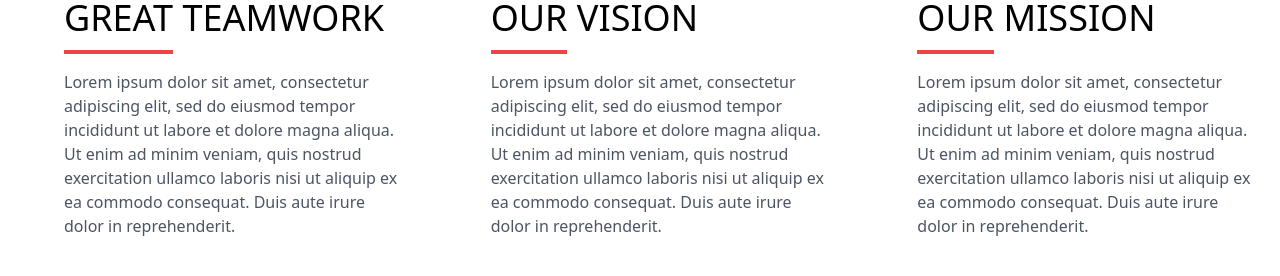
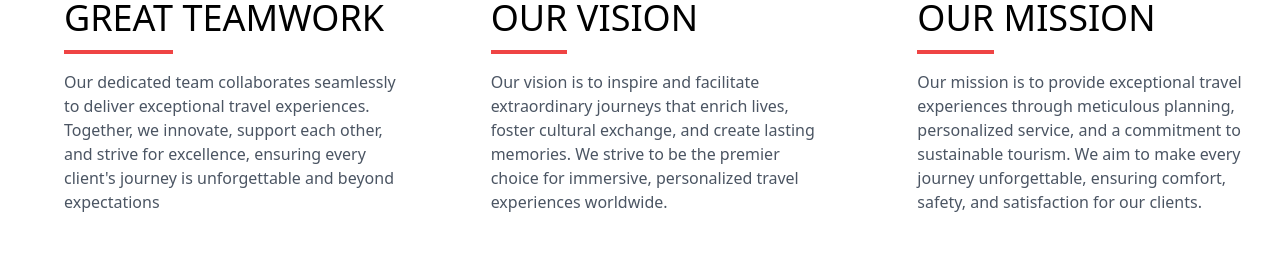
Before and after one commit to amisalaam/TitlisReact, a React (Vite) app: page /about in a window 1280 px wide. Shown: the part 610-886 px from the top of the page. Built offline with nearby package versions, Linux system fonts and the light colour scheme; no server answers; grey boxes are pictures that could not be loaded; a web font is replaced by a local one.

Commit message:
working on about

```diff
--- a/src/App.jsx
+++ b/src/App.jsx
@@ -23,7 +23,6 @@ function App() {
         <Route path='all/packages/plans/:packageId' element = {<PackagePlans />} />
         <Route path="/news" element={<News_Blogs />} />
         <Route path="/about" element={<About_us />} />
-        {/* <Route path='/dropdown' elemenet={D} */}
 
 
       </Routes>
--- a/src/components/about_us/Description.jsx
+++ b/src/components/about_us/Description.jsx
@@ -12,7 +12,7 @@ function Description() {
                     </div>
                     <div className='text-[16px] text-gray-600 font-thin '>
                         <p>
-                            Lorem ipsum dolor sit amet, consectetur adipiscing elit, sed do eiusmod tempor incididunt ut labore et dolore magna aliqua. Ut enim ad minim veniam, quis nostrud exercitation ullamco laboris nisi ut aliquip ex ea commodo consequat. Duis aute irure dolor in reprehenderit.
+                        Our dedicated team collaborates seamlessly to deliver exceptional travel experiences. Together, we innovate, support each other, and strive for excellence, ensuring every client's journey is unforgettable and beyond expectations
                         </p>
                     </div>
                 </div>
@@ -24,8 +24,9 @@ function Description() {
                         </h3>
                     </div>
                     <div className='text-[16px] text-gray-600 font-thin '>
+
                         <p>
-                            Lorem ipsum dolor sit amet, consectetur adipiscing elit, sed do eiusmod tempor incididunt ut labore et dolore magna aliqua. Ut enim ad minim veniam, quis nostrud exercitation ullamco laboris nisi ut aliquip ex ea commodo consequat. Duis aute irure dolor in reprehenderit.
+                        Our vision is to inspire and facilitate extraordinary journeys that enrich lives, foster cultural exchange, and create lasting memories. We strive to be the premier choice for immersive, personalized travel experiences worldwide.
                         </p>
                     </div>
                 </div>
@@ -38,7 +39,7 @@ function Description() {
                     </div>
                     <div className='text-[16px] text-gray-600 font-thin '>
                         <p>
-                            Lorem ipsum dolor sit amet, consectetur adipiscing elit, sed do eiusmod tempor incididunt ut labore et dolore magna aliqua. Ut enim ad minim veniam, quis nostrud exercitation ullamco laboris nisi ut aliquip ex ea commodo consequat. Duis aute irure dolor in reprehenderit.
+                        Our mission is to provide exceptional travel experiences through meticulous planning, personalized service, and a commitment to sustainable tourism. We aim to make every journey unforgettable, ensuring comfort, safety, and satisfaction for our clients.
                         </p>
                     </div>
                 </div>
```
